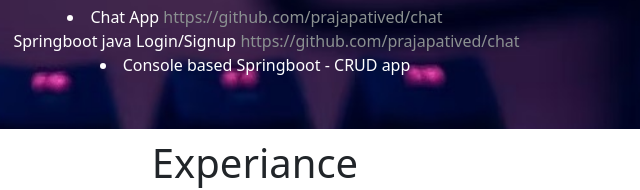
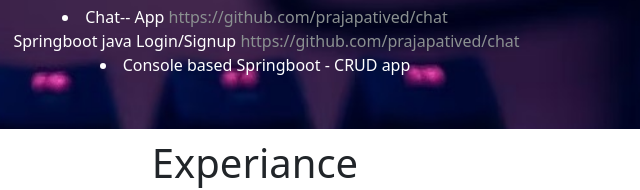
Before and after one commit to prajapatived/Portfolio, a plain HTML site: page index.html in a window 1280 px wide. Shown: the part 1099-1289 px from the top of the page, 385-1025 px from the left. Drawn offline with nearby package versions, Linux system fonts and the light colour scheme.

Commit message:
Update index.html

```diff
--- a/index.html
+++ b/index.html
@@ -60,7 +60,7 @@
     </div>
     <div class="project" id="project">
         <h1>Project Links</h1>
-        <li>Chat App <a href="https://github.com/prajapatived/chat">https://github.com/prajapatived/chat</a></li>
+        <li>Chat-- App <a href="https://github.com/prajapatived/chat">https://github.com/prajapatived/chat</a></li>
         <li>Springboot java Login/Signup <a
                 href="https://github.com/prajapatived/chat">https://github.com/prajapatived/chat</a></li>
         <li>Console based Springboot - CRUD app <a href="#"></a></li>
```
